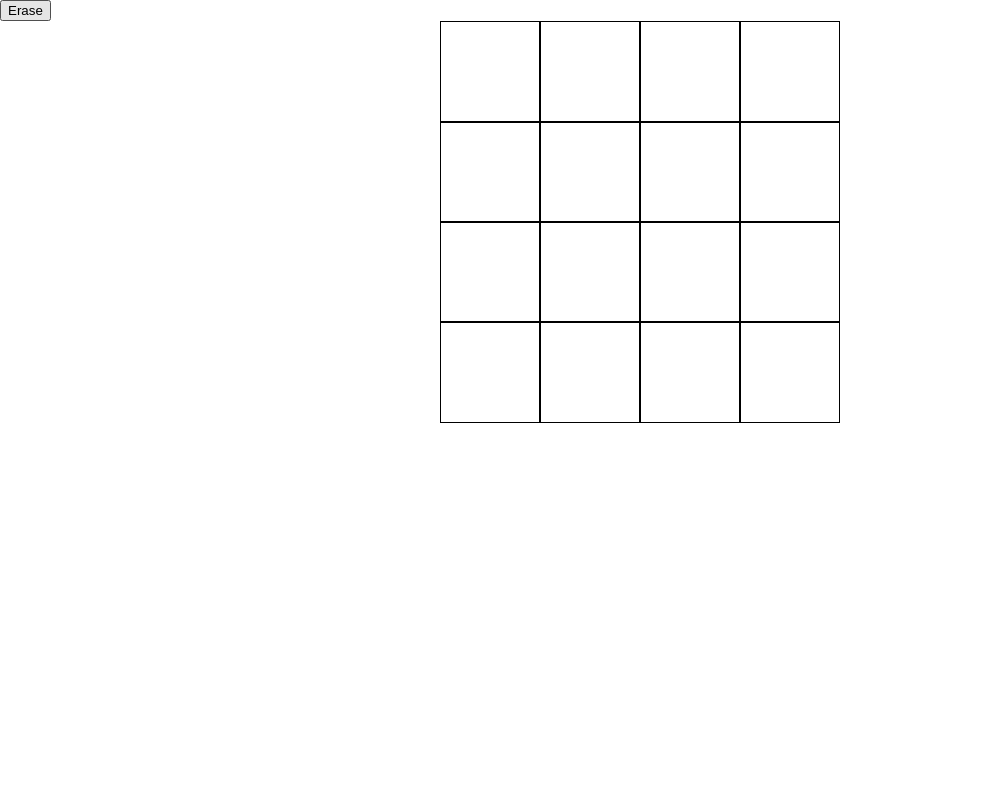
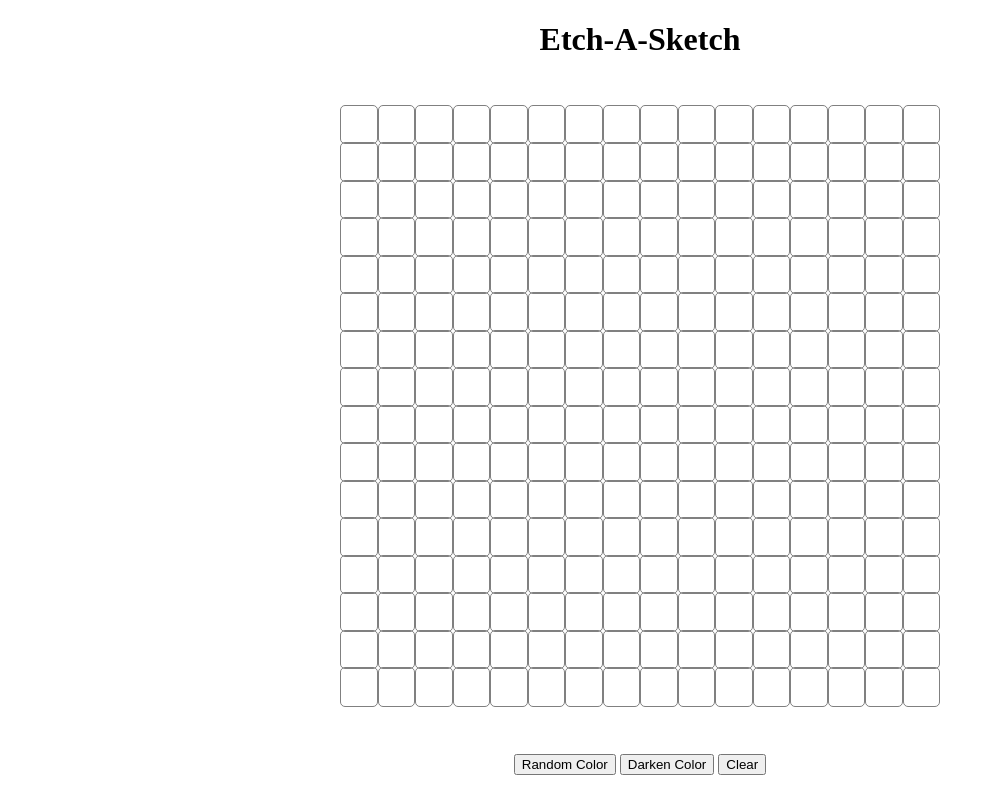
Before and after one commit to nrod42/etch-a-sketch, a plain HTML site: page index.html in a window 1280 px wide. Shown: the whole page, without its empty margins (0-1003 px from the left). Drawn offline with Linux system fonts and the light colour scheme.

Commit message:
clear button now deletes old grid and creates new user defined size. Cleaned up code.

```diff
--- a/etch.js
+++ b/etch.js
@@ -1,28 +1,54 @@
 const body = document.querySelector('body');
-const grid = document.createElement('div');
-grid.classList.add('grid')
-body.appendChild(grid);
+const grid = document.querySelector('.grid');
+const clearBtn = document.querySelector('.clearBtn')
 
+function gridGenerator (gridSize) {
+    //Creates a grid div of fixed size
+    const gridWidth = 600;
+    const gridHeight  = 600;
+    grid.style.width = gridWidth.toString() + "px";
+    grid.style.height = gridHeight.toString() + "px";
 
-for (let i = 0; i < 4; i++) {
+    //First loop creates the "row" divs and appends them to the grid div.
+    for (let i = 0; i < gridSize; i++) {
         row = document.createElement('div');
         row.classList.add('row')
+        //row dimensions are based on the fixed grid dimensions
+        row.style.width = gridWidth.toString() + "px";
+        row.style.height = (gridHeight/gridSize).toString() + "px";
         grid.appendChild(row)
-    for (let j = 0; j < 4; j++) {
+
+        //Second loop creates and appends "cell" divs inside of each of the old rows. Becuase, "row"'s display is flex, these "cell"s are in a row
+        for (let j = 0; j < gridSize; j++) {
             cell = document.createElement('div');
             cell.classList.add('cell');
+            //cell dimensions are based on the fixed grid dimensions
+            cell.style.width = (gridHeight/gridSize).toString() + "px";
+            cell.style.height = (gridHeight/gridSize).toString() + "px";
             row.appendChild(cell);
+            //upon mouseover, each "cell" color changes
             cell.addEventListener("mouseover", function(e) {
-            e.target.style.backgroundColor = "orange";
+                e.target.style.backgroundColor = "lightBlue";
             })
         }
     }
-
-const clearBtn = document.querySelector('.clearBtn')
-allCells = document.querySelectorAll('.cell')
-
-function erase () {
-    allCells.forEach(cell => cell.style.backgroundColor = "white");
 }
 
-clearBtn.addEventListener('click', erase);
+gridGenerator(16);
+
+//Asks user for new grid size then deletes and replaces old grid with new user grid
+function clear () {
+    let userSize = prompt("Enter a grid size between 1 and 100:");
+    if (userSize === null) return;
+    userSize = parseInt(userSize, 10);
+    while (userSize < 1 || userSize > 100 || isNaN(userSize)) {
+        userSize = parseInt(prompt("Not valid!\nEnter a grid size between 1 and 100:"), 10);
+    }
+    //Deletes old grid then creates new one based on new inputed grid size
+    while (grid.firstChild) {
+        grid.removeChild(grid.firstChild);
+    }
+    gridGenerator(userSize)
+}
+
+clearBtn.addEventListener('click', clear);
--- a/index.html
+++ b/index.html
@@ -2,11 +2,17 @@
 <html lang="en">
 <head>
     <meta charset="UTF-8">
-    <title>Document</title>
+    <title>Etch-A-Sketch</title>
     <link rel="stylesheet" href="./styles.css">
     <script src = "./etch.js" defer></script>
 </head>
 <body>
-    <button class='clearBtn'>Erase</button>
+    <h1>Etch-A-Sketch</h1>
+    <div class = "grid"></div>
+    <div class = "userInputs">
+        <button class='randomColorBtn'>Random Color</button>
+        <button class='darkBtn'>Darken Color</button><!--- Ideally this should be a toggle not button that will add 10% black until the swaures become comepltely black-->
+        <button class='clearBtn'>Clear</button>
+    </div>
 </body>
 </html>
--- a/styles.css
+++ b/styles.css
@@ -1,34 +1,31 @@
 html {
-    height: 100%
+    height: 100%;
 }
 
 body {
+    display: flex;
+    flex-direction: column;
+    align-items: center;
+    justify-content: center;
     margin: 0px;
     padding: 0px;
-    min-height: 100%
+    min-height: 100%;
+}
+.userInputs {
+    margin:auto;
 }
 
 .grid {
     margin: auto;
-    width: 400px;
-    height: 400px;
 }
+
 .row {
     display: flex;
-    height: 100px;
-    width: 400px;
 }
 
 .cell {
-    display: flex;
-    flex-direction: row;
     border-style: solid;
     border-width: 1px;
-    border-color: black;
-    width: 100px;
-    height: 100px;
+    border-color: gray;
+    border-radius: 5px;
 }
-
-.unlit {
-    background-color: white;
-}
```
Lines whose indentation alone changed are shown as unchanged.
